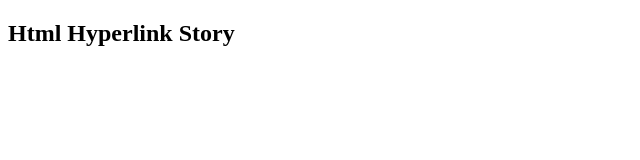
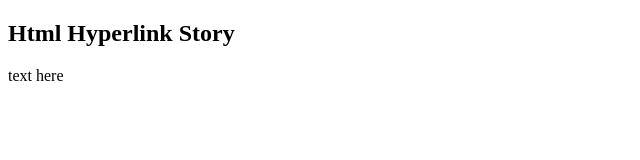
Before and after one commit to smithf6/assignment1, a plain HTML site: page index.html in a window 1280 px wide. Shown: the full height of the page, 0-640 px from the left. Drawn offline with Linux system fonts and the light colour scheme.

Commit message:
Update index.html

```diff
--- a/index.html
+++ b/index.html
@@ -4,6 +4,9 @@
     </head>
 <main>
 <h2>Html Hyperlink Story</h2>
+   <p>
+       text here
+    </p>
 
 </main>
 
```
